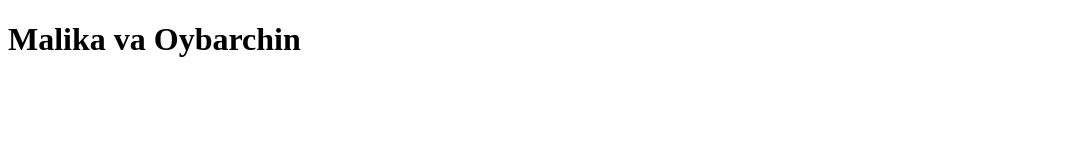
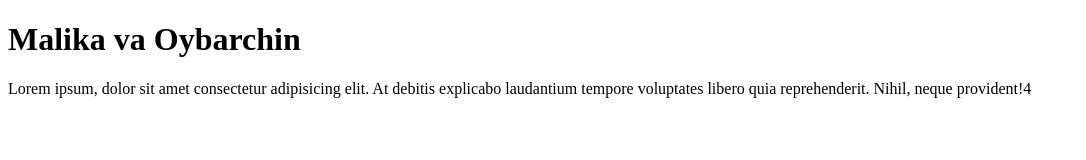
Before and after one commit to Oybarchin13/github, a plain HTML site: page index.html in a window 1280 px wide. Shown: the whole page, without its empty margins (0-1086 px from the left). Drawn offline with Linux system fonts and the light colour scheme.

Commit message:
Add paragraph and p styles

```diff
--- a/css/style.css
+++ b/css/style.css
@@ -0,0 +1,4 @@
+p{
+    background-color: blue;
+    color: #fff;
+}
--- a/index.html
+++ b/index.html
@@ -1,11 +1,16 @@
 <!DOCTYPE html>
 <html lang="en">
+
 <head>
     <meta charset="UTF-8">
     <meta name="viewport" content="width=device-width, initial-scale=1.0">
     <title>Document</title>
 </head>
+
 <body>
     <h1>Malika va Oybarchin</h1>
+    <p>Lorem ipsum, dolor sit amet consectetur adipisicing elit. At debitis explicabo laudantium tempore voluptates
+        libero quia reprehenderit. Nihil, neque provident!4</p>
 </body>
+
 </html>
```
